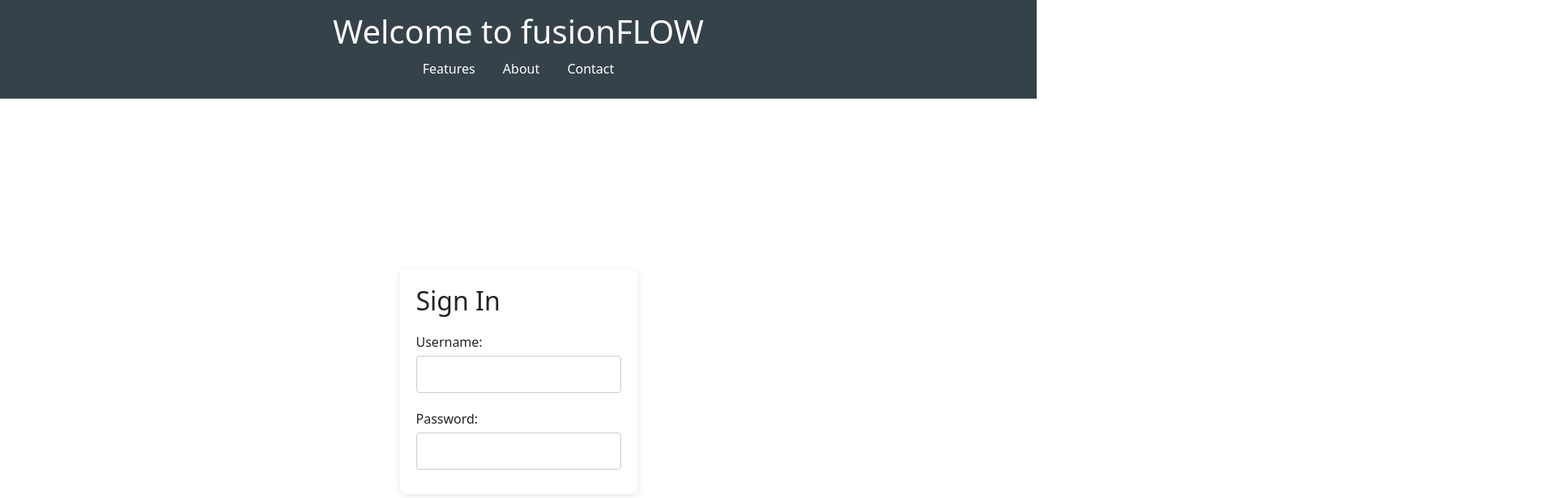
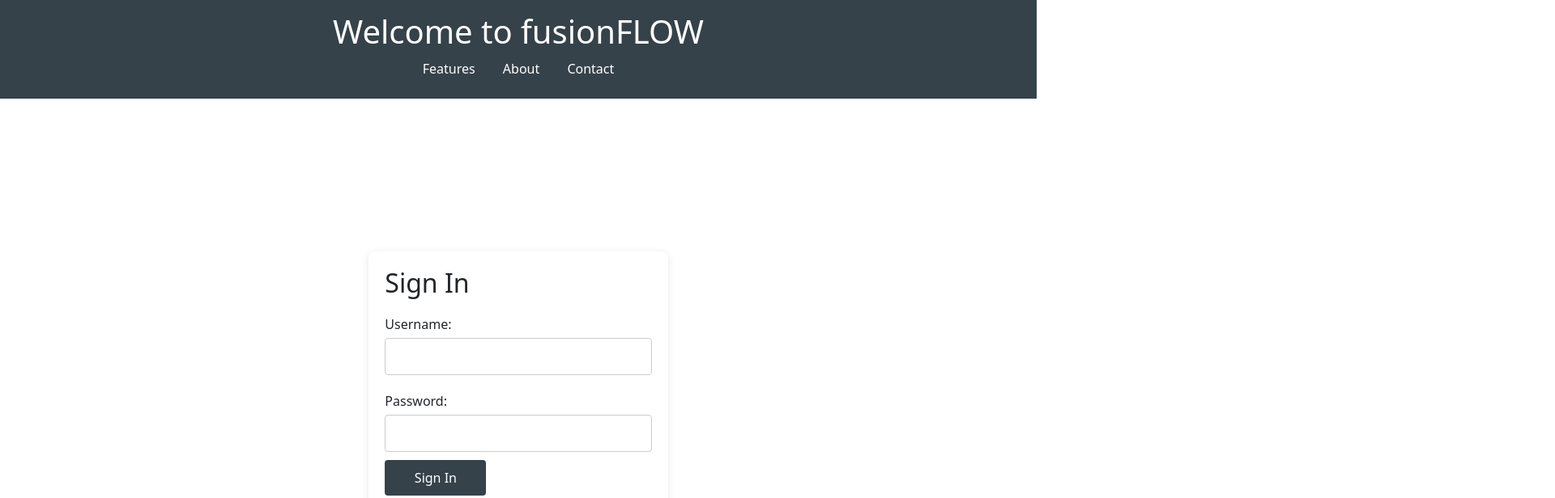
Before and after one commit to ChandelAnish/fusionFLOW, a React (Vite) app in the folder client/: page /signin in a window 1280 px wide. Shown: the top 616 px of the page at 81% size, 1920 px wide, since content can reach past the window. Built offline with nearby package versions, Linux system fonts and the light colour scheme.

Commit message:
Fixed the css of SignIn button

```diff
--- a/client/index.html
+++ b/client/index.html
@@ -54,7 +54,7 @@
         border-radius: 4px;
       }
       .sign-in-form button {
-        width: 100%;
+        width: 38%;
         padding: 10px;
         background-color: #35424a;
         color: white;
--- a/client/src/App.css
+++ b/client/src/App.css
@@ -1,8 +1,9 @@
 button {
-    font-size: 55px;
-    position: absolute;
-    bottom: 85px;
+    font-size: 20px;
     transition: all 0.4s;
+    width: auto; /* Button width is now 38% */
+    padding: 10px 20px; /* Adjust padding for a more square look */
+    margin: 10px ; /* ensure proper margin */
 }
 
 /* Call button */
--- a/client/src/auth/SignIn.jsx
+++ b/client/src/auth/SignIn.jsx
@@ -41,8 +41,12 @@ export default function SignIn() {
 
   return (
 		<>
-      <div className="d-flex align-items-center py-4 bg-body-tertiary" style={{ height: '100vh' }}>
-        <main className="form-signin m-auto rounded-4" style={{ width: "20rem", backgroundColor: "white", padding: "25px" }}>
+			<div
+				className="d-flex align-items-center py-4 bg-body-tertiary"
+				style={{ height: "100vh" }}>
+				<main
+					className="form-signin m-auto rounded-4"
+					style={{ width: "20rem", backgroundColor: "white", padding: "25px" }}>
 					<form onSubmit={handleFormSubmit}>
 						<h1 className="h3 mb-3 fw-normal">Welcome back !</h1>
 
@@ -69,9 +73,13 @@ export default function SignIn() {
 						</div>
 
 						{/* warning message */}
-            <div className="text-danger m-2" style={{ height: '24px', textAlign: "center" }}>
+						<div
+							className="text-danger m-2"
+							style={{ height: "24px", textAlign: "center" }}>
 							{warningMsg} &nbsp;
-              {warningMsg?.toLowerCase() === "user not exists" && <a href="/signup">Sign-up</a>}
+							{warningMsg?.toLowerCase() === "user not exists" && (
+								<a href="/signup">Sign-up</a>
+							)}
 						</div>
 
 						<div className="form-check text-start my-3">
@@ -85,10 +93,9 @@ export default function SignIn() {
 								Remember me
 							</label>
 						</div>
-            <button className="btn btn-primary py-2" type="submit" style={{ width: "10rem" }}>
+						<button className="btn btn-primary w-100 py-2" type="submit">
 							Sign in
 						</button>
-
 					</form>
 				</main>
 			</div>
```
Lines whose indentation alone changed are shown as unchanged.
